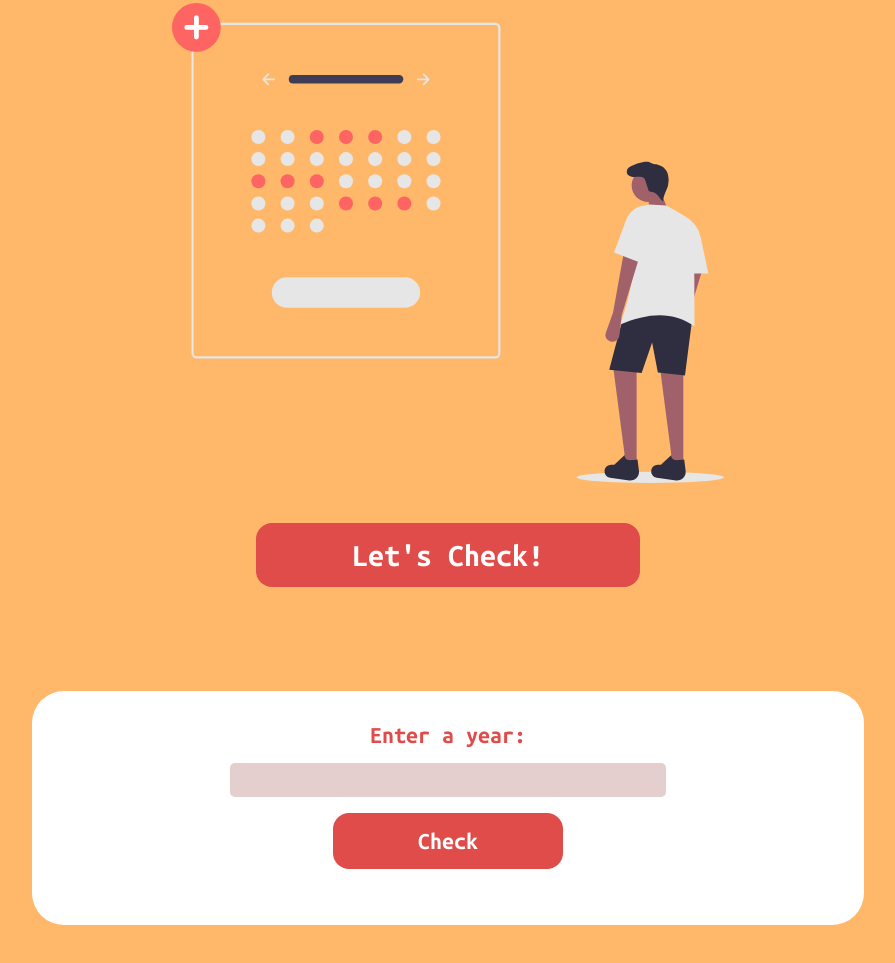
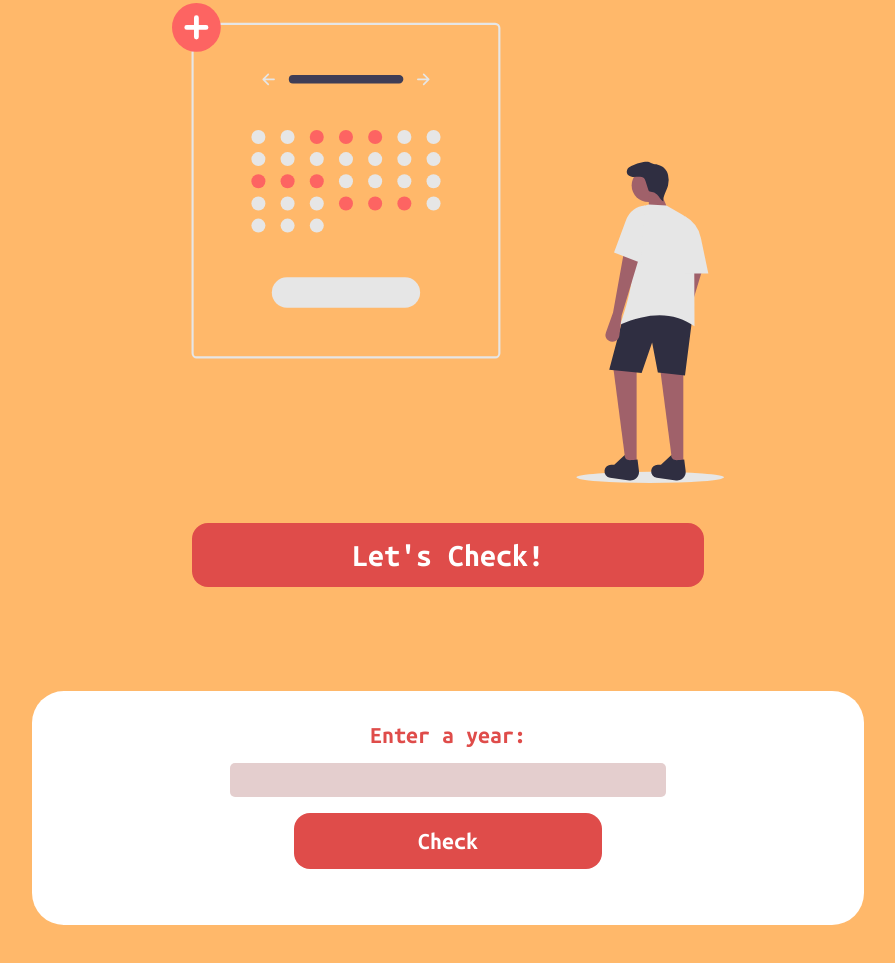
Before and after one commit to horsemaker/leap-year-vanillaJS, a plain HTML site: page index.html in a window 1280 px wide. Shown: the part 141-1104 px from the top of the page, without its empty margins (192-1087 px from the left). Drawn offline with Linux system fonts and the light colour scheme.

Commit message:
fix: button style

```diff
--- a/style.css
+++ b/style.css
@@ -38,7 +38,7 @@ body {
 
 #main-link {
     display: block;
-    max-width: 30vw;
+    max-width: 40vw;
     margin-left: auto;
     margin-right: auto;
     box-sizing: border-box;
@@ -101,7 +101,7 @@ body {
     font-family: inherit;
     font-size: 1.5rem;
     font-weight: 600;
-    width: 30%;
+    width: 40%;
     cursor: pointer;
     min-width: 25%;
     align-self: center;
```
